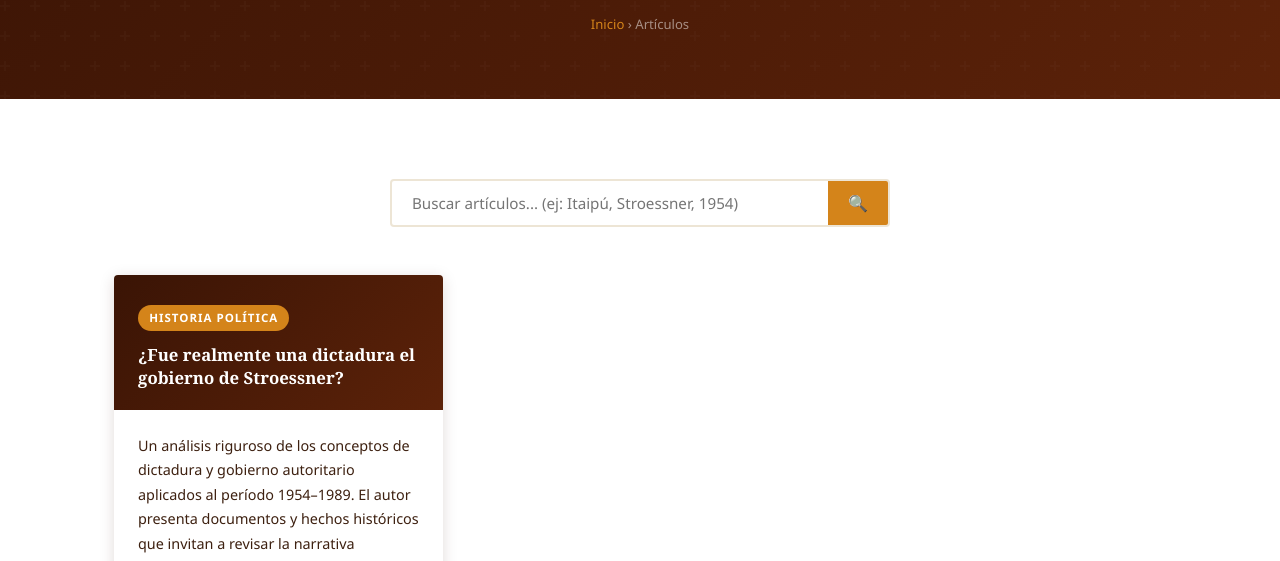
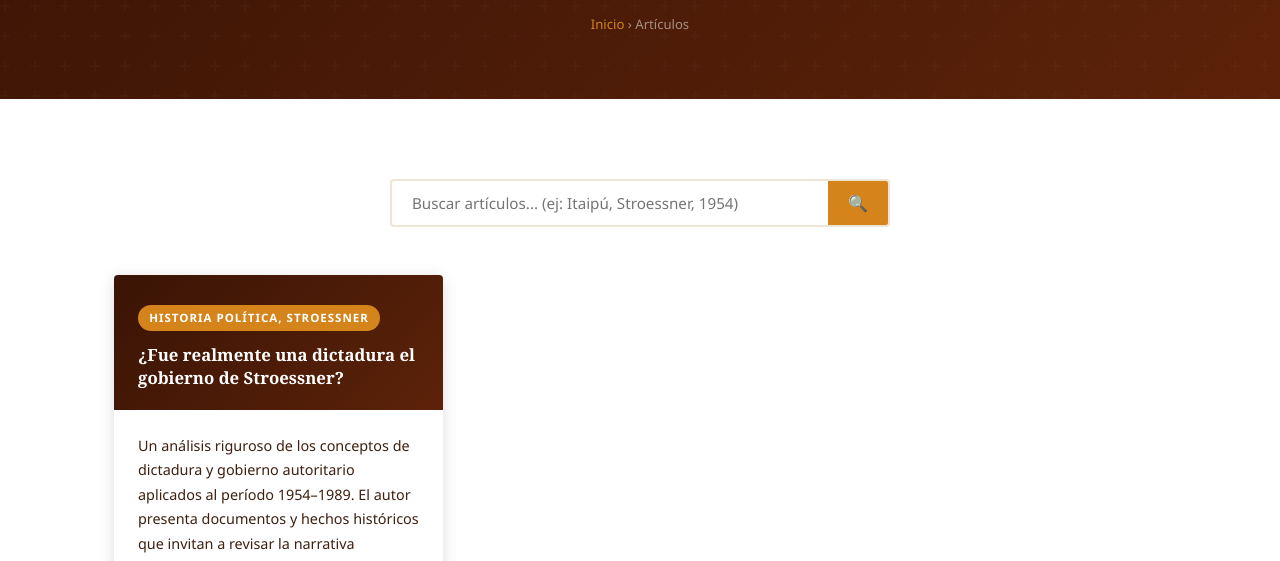
Before and after one commit to Sullak/web-el-electo, an Eleventy site: page articulos.njk in a window 1280 px wide. Shown: the part 239-800 px from the top of the page. Built offline with nearby package versions, Linux system fonts and the light colour scheme; Eleventy itself is replaced by a stand-in of ours; files that its build step writes are made by us from their sources.

Commit message:
Update Artículo “stroessner-dictadura-o-autoritarismo”

```diff
--- a/articulos/stroessner-dictadura-o-autoritarismo.md
+++ b/articulos/stroessner-dictadura-o-autoritarismo.md
@@ -11,7 +11,7 @@ intro: El debate sobre la naturaleza del gobierno del General Alfredo Stroessner
   latinoamericana. Calificarlo de "dictadura" se ha convertido en una afirmación
   casi automática. Pero ¿es esa la categoría correcta desde el punto de vista
   histórico y político?
-categoria: Historia Política
+categoria: Historia Política, Stroessner
 date: 2025-01-01
 ---
 
```
